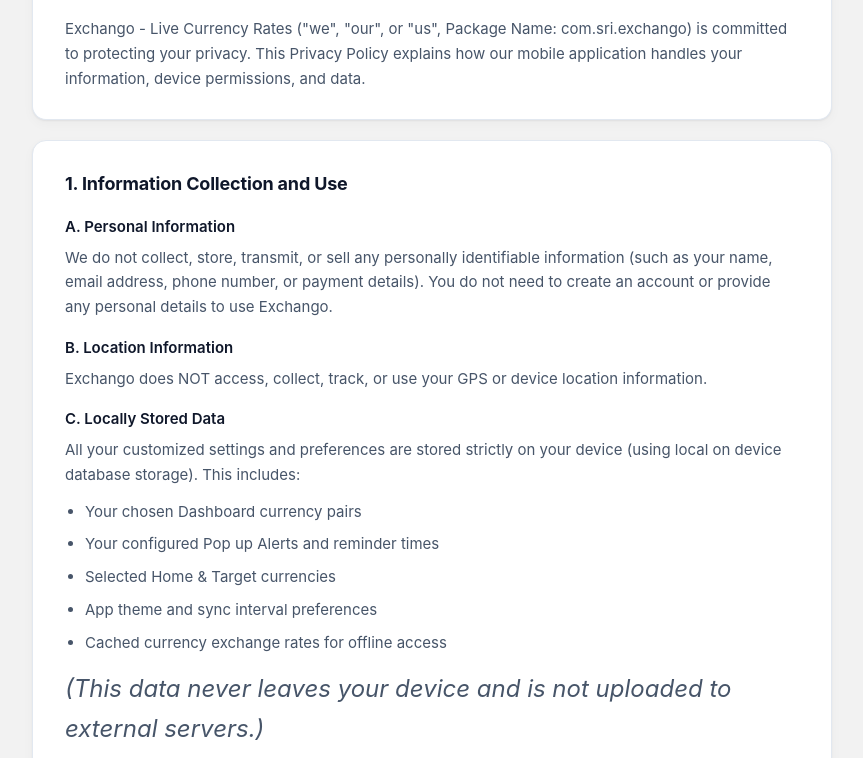
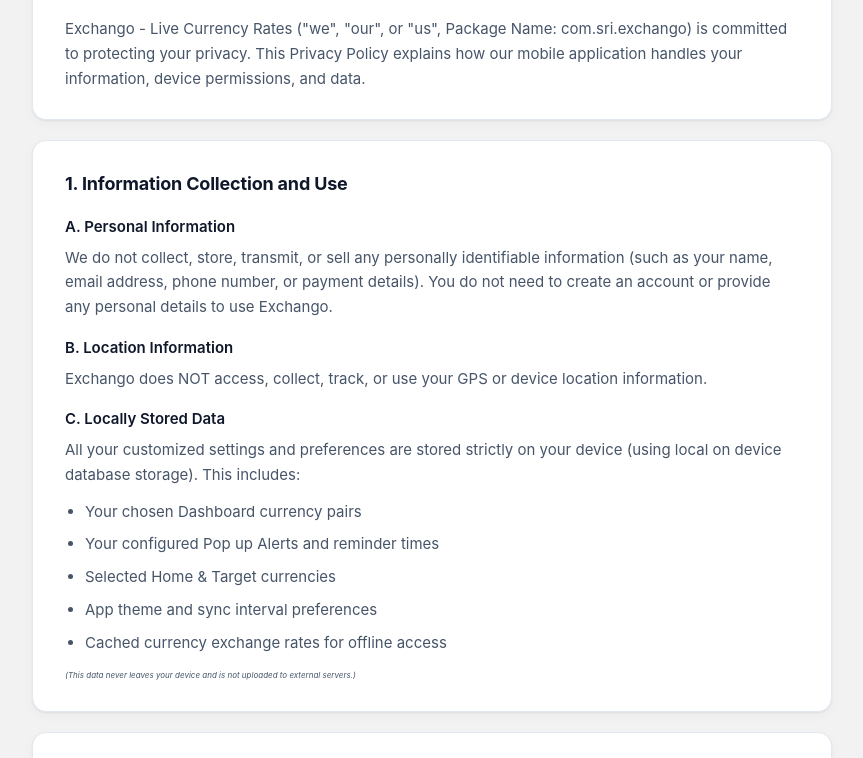
Before and after one commit to srilabslk/srilabs, a plain HTML site: page policy/exchango/exchango-privacy.html in a window 1280 px wide. Shown: the part 166-924 px from the top of the page, without its empty margins (208-1071 px from the left). Drawn offline with Linux system fonts and the light colour scheme.

Commit message:
Reduce font size of privacy notice

```diff
--- a/policy/exchango/exchango-privacy.html
+++ b/policy/exchango/exchango-privacy.html
@@ -226,7 +226,7 @@
             <li>App theme and sync interval preferences</li>
             <li>Cached currency exchange rates for offline access</li>
         </ul>
-        <p style="font-size: 24px; font-style: italic;">(This data never leaves your device and is not uploaded to external servers.)</p>
+        <p style="font-size: 8px; font-style: italic;">(This data never leaves your device and is not uploaded to external servers.)</p>
     </section>
 
     <section class="card">
```
